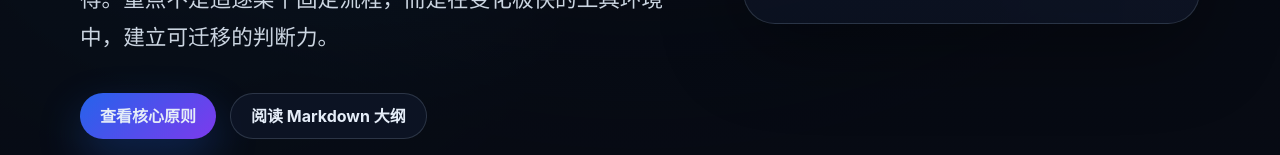
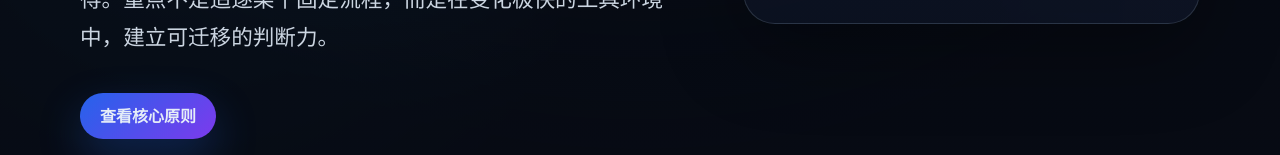
Before and after one commit to reason515/ai-using, a plain HTML site: page index.html in a window 1280 px wide. Shown: the part 645-800 px from the top of the page. Drawn offline with Linux system fonts and the light colour scheme.

Commit message:
chore: remove markdown outline link

```diff
--- a/index.html
+++ b/index.html
@@ -847,7 +847,6 @@
           </p>
           <div class="hero-actions">
             <a class="button primary" href="#principles">查看核心原则</a>
-            <a class="button" href="AI使用心得-PPT大纲.md">阅读 Markdown 大纲</a>
           </div>
           <div class="meta-row" aria-label="作者信息">
             <span class="pill">作者：吕韧</span>
```
